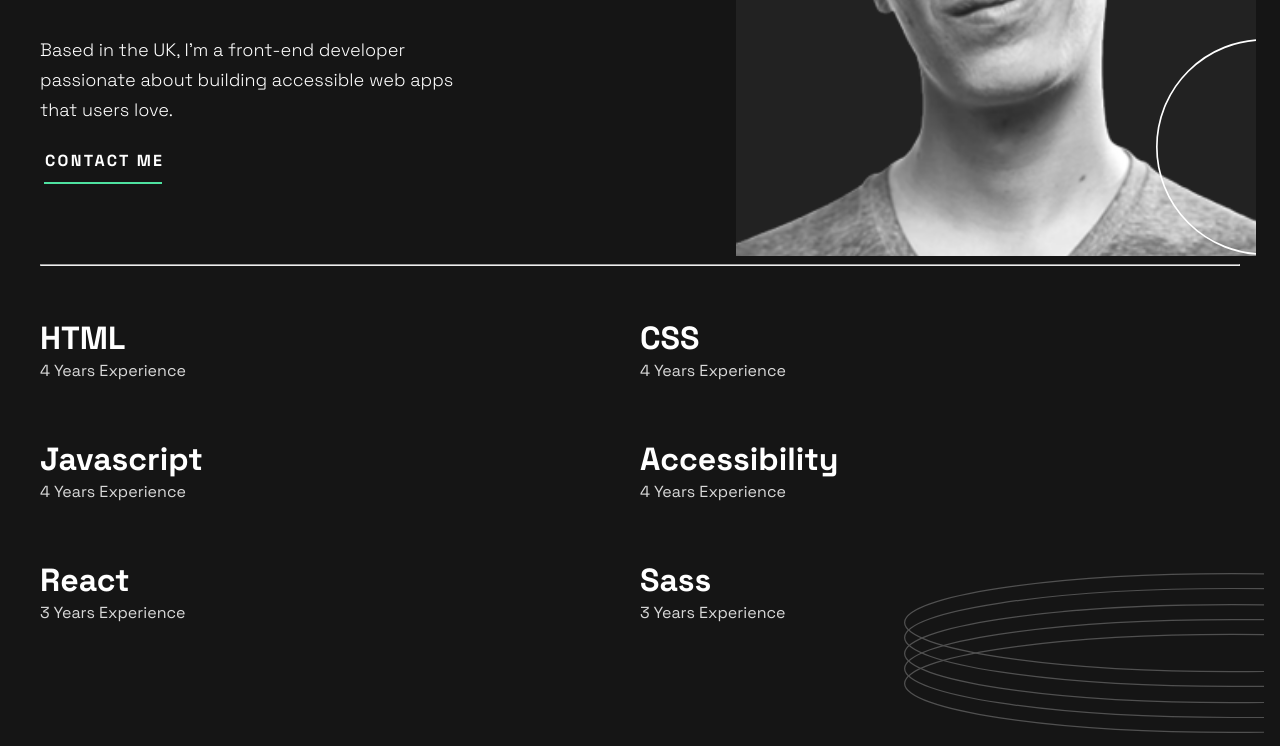
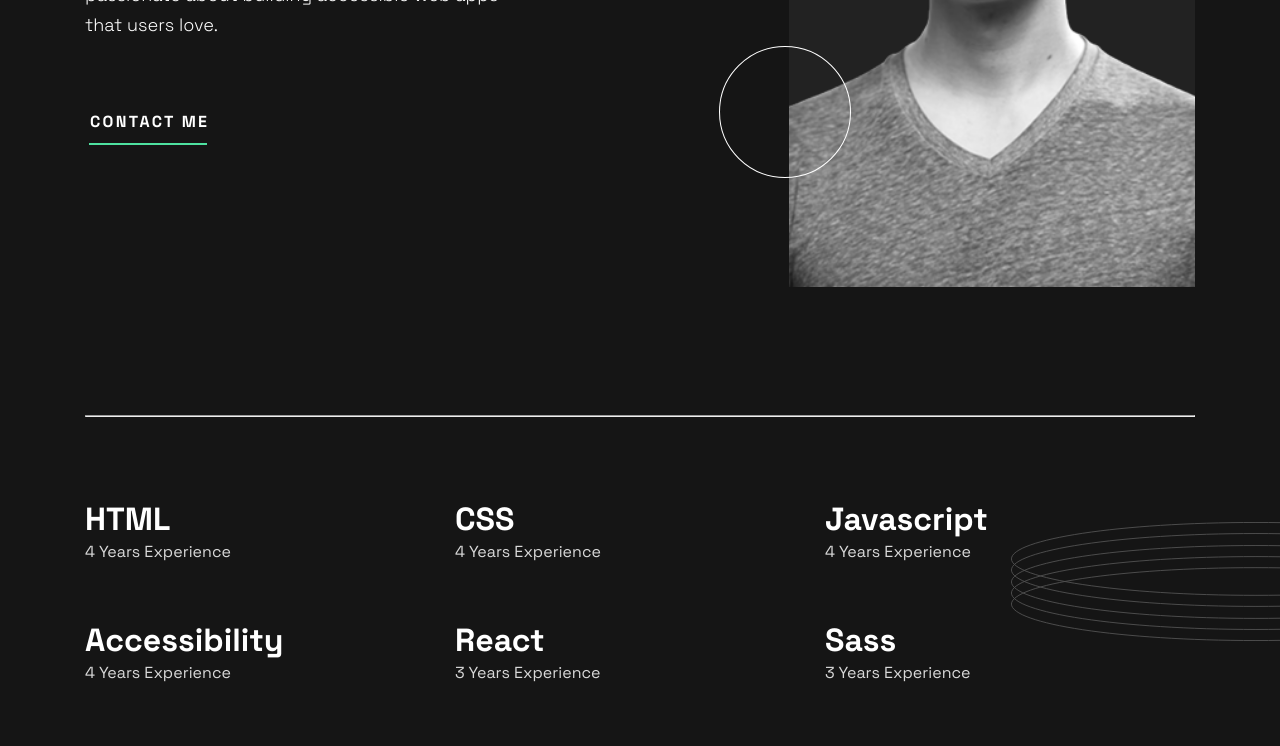
Before and after one commit to FernandoAndresColina/portfolio, a website built with Vite: page index.html in a window 1280 px wide. Shown: the part 406-1152 px from the top of the page. Built offline with nearby package versions, Linux system fonts and the light colour scheme.

Commit message:
Actualizando - responsive

```diff
--- a/index.html
+++ b/index.html
@@ -8,9 +8,10 @@
     <link rel="stylesheet" href="css/style.css" />
   </head>
   <body>
-    <header class="header container">
+    <header class="header">
+      <img src="img/lines_circule_left.svg" alt="" class="lines-circules" />
+      <div class="container">
         <div class="header-content">
-        <img src="img/lines_circule_left.svg" alt="" class="lines-circules" />
           <img src="img/oval_right.svg" alt="" class="oval" />
 
           <div class="header-container">
@@ -48,9 +49,12 @@
           </p>
           <a href="#" class="btn-contact">CONTACT ME</a>
         </section>
+      </div>
     </header>
 
-    <main class="container">
+    <main>
+      <img class="lines_right" src="img/lines_circule_right.svg" alt="" />
+      <div class="container">
         <hr class="divider" />
         <section class="skills-section">
           <div class="skill-card">
@@ -77,8 +81,6 @@
             <h3>Sass</h3>
             <p>3 Years Experience</p>
           </div>
-
-        <img class="lines_right" src="img/lines_circule_right.svg" alt="" />
         </section>
         <hr class="divider-main" />
         <section class="projects-section">
@@ -185,15 +187,18 @@
             </article>
           </div>
         </section>
+      </div>
     </main>
 
-    <footer class="footer container">
+    <footer class="footer">
+      <div class="container">
         <div class="contact-container">
           <div class="contact-text">
             <h2>Contact</h2>
             <p>
-            I would love to hear about your project and how I could help. Please
-            fill in the form, and I’ll get back to you as soon as possible.
+              I would love to hear about your project and how I could help.
+              Please fill in the form, and I’ll get back to you as soon as
+              possible.
             </p>
           </div>
 
@@ -247,7 +252,9 @@
             <nav class="footer-nav">
               <ul>
                 <li>
-                <a href="#"><img src="img/icons_github.svg" alt="GitHub" /></a>
+                  <a href="#"
+                    ><img src="img/icons_github.svg" alt="GitHub"
+                  /></a>
                 </li>
                 <li>
                   <a href="#"
@@ -270,6 +277,7 @@
             </nav>
           </div>
         </div>
+      </div>
     </footer>
   </body>
 </html>
--- a/sass/layout/_container.scss
+++ b/sass/layout/_container.scss
@@ -3,7 +3,7 @@
 .container {
   padding-left: 16px;
   padding-right: 16px;
-  max-width: 1200px;
+  max-width: 1110px;
   margin-left: auto;
   margin-right: auto;
   font-family: abs.$primary-font;
--- a/sass/layout/_footer.scss
+++ b/sass/layout/_footer.scss
@@ -12,6 +12,9 @@
   display: flex;
   flex-direction: column;
   align-items: center;
+  @include abs.breakpoint(desktop) {
+    display: block;
+  }
 
   .contact-container {
     width: 100%;
@@ -22,9 +25,19 @@
     @include abs.breakpoint(tablet) {
       align-items: center;
     }
+    @include abs.breakpoint(desktop) {
+      flex-direction: row;
+      justify-content: space-between;
+      align-items: start;
+      margin-bottom: 100px;
+    }
+
     .contact-text {
       text-align: center;
       max-width: 445px;
+      @include abs.breakpoint(desktop) {
+        text-align: start;
+      }
 
       h2 {
         color: abs.$white-color;
@@ -87,6 +100,9 @@
         @include abs.btn-contact-me();
         background-color: transparent;
         border: none;
+        @include abs.breakpoint(desktop) {
+          margin-top: 20px;
+        }
       }
     }
     .footer-lines-circule {
@@ -98,6 +114,11 @@
         width: 50%;
         left: -28%;
         bottom: 17%;
+      }
+      @include abs.breakpoint(desktop) {
+        width: 45%;
+        left: -27%;
+        bottom: 29%;
       }
     }
   }
@@ -121,6 +142,9 @@
         flex-direction: row;
         justify-content: space-between;
       }
+      @include abs.breakpoint(desktop) {
+        margin-bottom: 30px;
+      }
 
       h3 {
         color: abs.$white-color;
@@ -137,6 +161,7 @@
         @include abs.breakpoint(tablet) {
           margin: 0;
         }
+
         img {
           width: 20px;
           @include abs.breakpoint(tablet) {
--- a/sass/layout/_header.scss
+++ b/sass/layout/_header.scss
@@ -31,9 +31,14 @@
     top: 30%;
     z-index: -1;
     @include abs.breakpoint(tablet) {
-      width: 50%;
-      left: -18%;
-      top: 107%;
+      width: 43%;
+      left: -12%;
+      top: 15%;
+    }
+    @include abs.breakpoint(desktop) {
+      width: 43%;
+      left: -17%;
+      top: 8%;
     }
   }
   .oval {
@@ -42,10 +47,14 @@
     right: -90%;
     top: 67%;
     @include abs.breakpoint(tablet) {
-      width: 18%;
+      width: 132px;
       z-index: 2;
       right: -11%;
       top: 537%;
+    }
+    @include abs.breakpoint(desktop) {
+      right: 31%;
+      top: 545%;
     }
   }
 
@@ -69,11 +78,16 @@
       @include abs.breakpoint(tablet) {
         font-size: 32px;
       }
+      @include abs.breakpoint(desktop) {
+      }
     }
     nav {
       margin-bottom: 50px;
       @include abs.breakpoint(tablet) {
         margin: 0;
+      }
+      @include abs.breakpoint(desktop) {
+        padding-right: 30px;
       }
 
       ul {
@@ -97,12 +111,17 @@
 
     @include abs.breakpoint(tablet) {
       position: absolute;
-      width: 45%;
+      width: 331px;
       z-index: 1;
       right: -3%;
       top: 0%;
       padding-top: 97px;
       background: abs.$person-bg;
+    }
+    @include abs.breakpoint(desktop) {
+      width: 406px;
+      right: 0%;
+      top: 0%;
     }
   }
 
@@ -117,6 +136,10 @@
     @include abs.breakpoint(tablet) {
       align-items: start;
       text-align: left;
+    }
+    @include abs.breakpoint(desktop) {
+      margin-bottom: 270px;
+      padding: 0;
     }
 
     .hero-title {
@@ -140,6 +163,13 @@
           display: none;
         }
       }
+      @include abs.breakpoint(desktop) {
+        .mobile-break1 {
+          display: none;
+        }
+        max-width: 800px;
+        font-size: 88px;
+      }
       span {
         position: relative;
         display: inline-block;
@@ -161,6 +191,9 @@
       line-height: 30px;
       max-width: 455px;
       margin-bottom: 20px;
+      @include abs.breakpoint(desktop) {
+        margin-bottom: 66px;
+      }
     }
     .btn-contact {
       @include abs.btn-contact-me();
--- a/sass/layout/_main.scss
+++ b/sass/layout/_main.scss
@@ -1,6 +1,23 @@
 @use "../abstracts" as abs;
 
 main {
+  .lines_right {
+    position: absolute;
+    width: 50%;
+    right: -4%;
+    top: 172%;
+    overflow: visible;
+    @include abs.breakpoint(tablet) {
+      width: 25%;
+      top: 115%;
+      right: 0%;
+    }
+    @include abs.breakpoint(desktop) {
+      width: 21%;
+      top: 116%;
+      right: 0%;
+    }
+  }
   .divider-main {
     display: block;
     @include abs.breakpoint(tablet) {
@@ -20,6 +37,10 @@ main {
       grid-template-columns: 1fr 1fr;
       text-align: start;
     }
+    @include abs.breakpoint(desktop) {
+      grid-template-columns: 1fr 1fr 1fr;
+      margin-top: 50px;
+    }
     .skill-card {
       h3 {
         color: abs.$white-color;
@@ -38,10 +59,16 @@ main {
       width: 50%;
       right: -4%;
       top: 95%;
+      overflow: visible;
       @include abs.breakpoint(tablet) {
         width: 30%;
         top: 75%;
         right: -2%;
+      }
+      @include abs.breakpoint(desktop) {
+        width: 23%;
+        top: 60%;
+        right: -4%;
       }
     }
   }
@@ -70,7 +97,10 @@ main {
       @include abs.breakpoint(tablet) {
         display: grid;
         grid-template-columns: 1fr 1fr;
-        gap: 20px;
+        gap: 16px;
+      }
+      @include abs.breakpoint(desktop) {
+        gap: 25px;
       }
       .project-card {
         img {
```
Also changed, not shown: css/style.css, 1 other file. Lines whose indentation alone changed are shown as unchanged.
